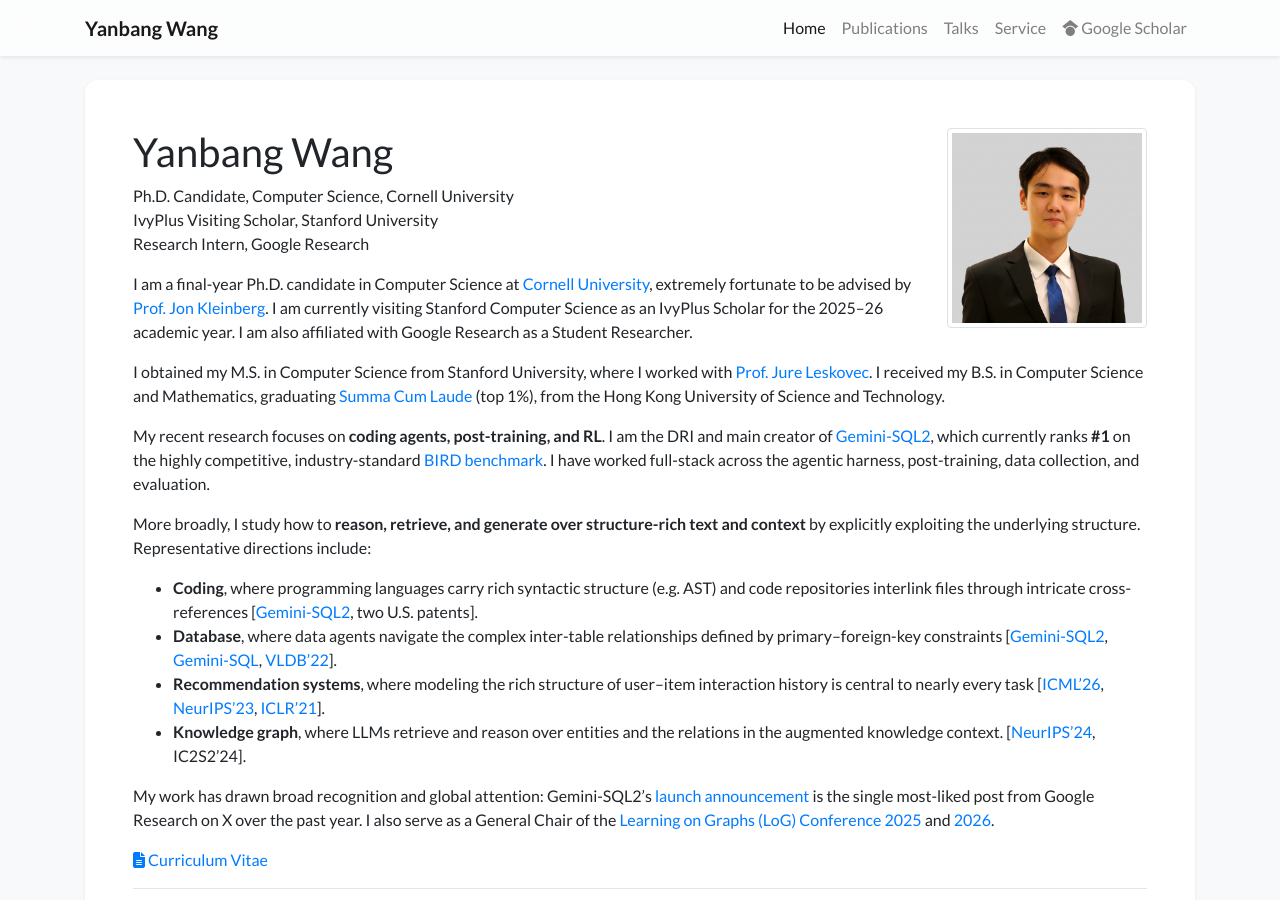
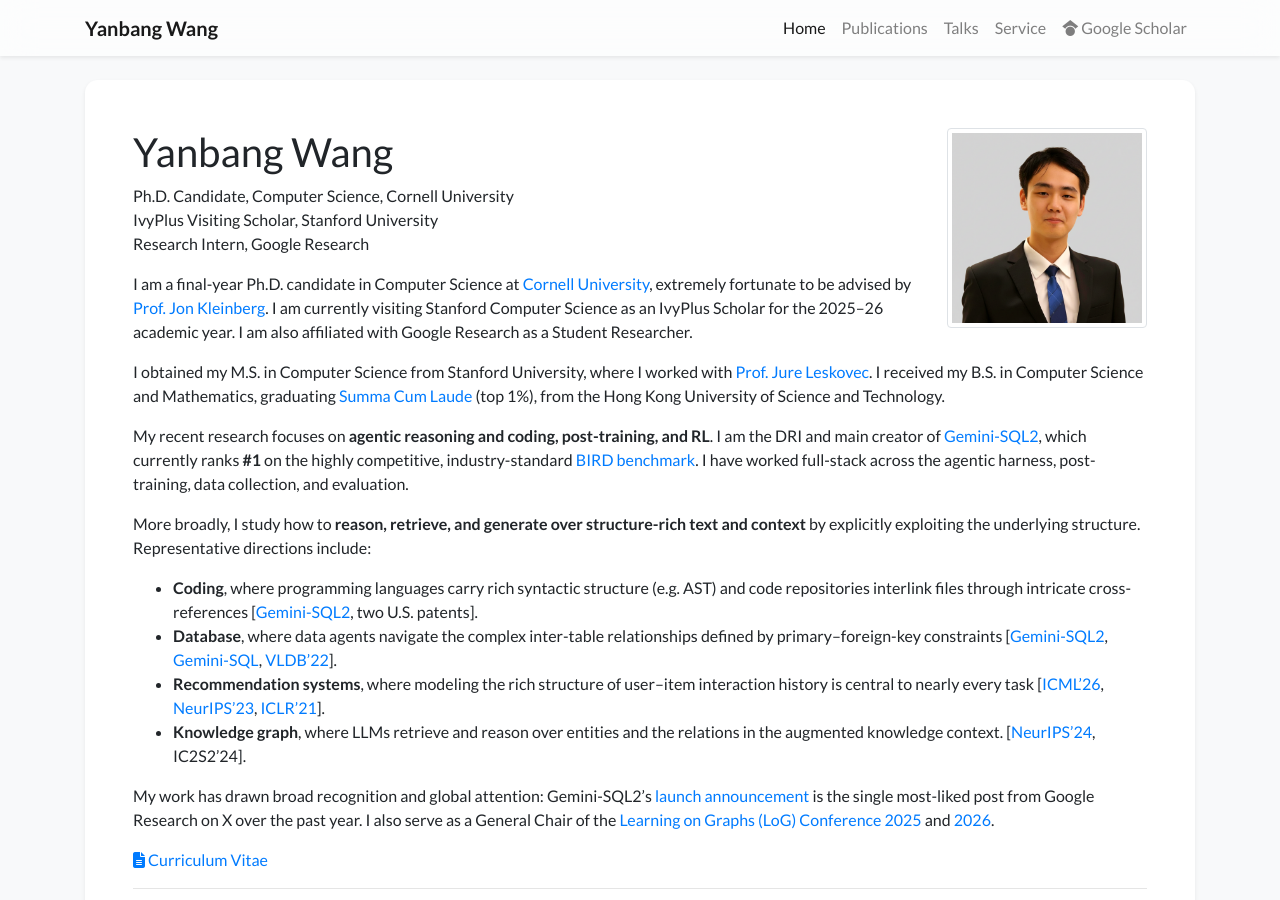
Before and after one commit to Abel0828/abel0828.github.io, a Jekyll site: the page built from index.html, in a window 1280 px wide and 900 px high. Built offline with Jekyll 4.4.1, drawn with Linux system fonts in a browser that asks for light colours; nearby versions of some CDN libraries; a style sheet for code colours, icons or effects is not loaded.

Commit message:
Update research-focus sentence to agentic reasoning and coding, post-training, RL
Co-Authored-By: Claude Opus 4.8 <noreply@anthropic.com>

```diff
--- a/_data/profile.yml
+++ b/_data/profile.yml
@@ -30,7 +30,7 @@ short_bio: >-
     (top 1%), from the Hong Kong University of Science and Technology.
   </p>
   <p>
-    My recent research focuses on <strong>coding agents, post-training, and RL</strong>. I am the
+    My recent research focuses on <strong>agentic reasoning and coding, post-training, and RL</strong>. I am the
     DRI and main creator of
     <a href="https://www.linkedin.com/posts/googleresearch_introducing-gemini-sql2-our-breakthrough-activity-7471241516003356672-wxOZ" target="_blank">Gemini-SQL2</a>,
     which currently ranks <strong>#1</strong> on the highly competitive, industry-standard
```
